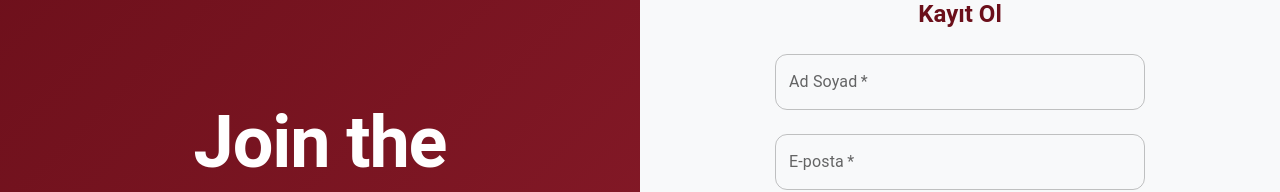
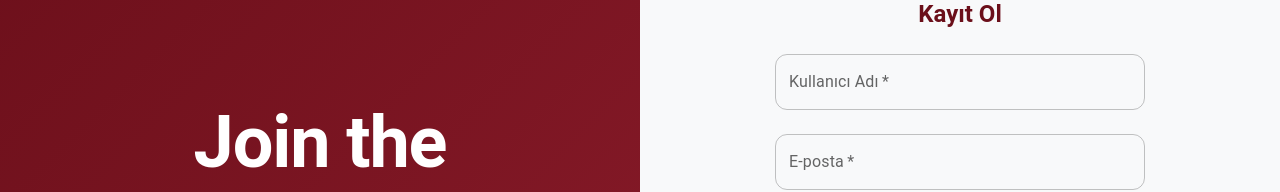
Before and after one commit to Mel4sa/WORKNEST, a React (Vite) app in the folder frontend/: page /signin in a window 1280 px wide. Shown: the part 148-340 px from the top of the page. Built offline with nearby package versions, Linux system fonts and the light colour scheme; no server answers.

Commit message:
feat: update user profile and sign-in components

```diff
--- a/frontend/src/components/profile/AccountSettingsDialog.jsx
+++ b/frontend/src/components/profile/AccountSettingsDialog.jsx
@@ -65,7 +65,7 @@ const AccountSettingsDialog = ({ open, onClose, onMessage }) => {
   };
 
   const setUser = useAuthStore((state) => state.setUser);
-  // Ad soyadın baş harflerini büyüt
+
   const capitalizeFullname = (str) => {
     return str
       .split(' ')
@@ -79,10 +79,10 @@ const AccountSettingsDialog = ({ open, onClose, onMessage }) => {
       const capitalized = capitalizeFullname(newUsername);
       const res = await axiosInstance.put("/users/change-fullname", { fullname: capitalized });
       if (res.data.user) setUser(res.data.user);
-  showMessage("Ad soyad başarıyla güncellendi!", "success");
+  showMessage("Kullanıcı adı başarıyla güncellendi!", "success");
       handleCloseDialog();
     } catch {
-  showMessage("Ad soyad güncellenirken hata oluştu!", "error");
+  showMessage("Kullanıcı adı güncellenirken hata oluştu!", "error");
     }
   };
 
@@ -164,7 +164,7 @@ const AccountSettingsDialog = ({ open, onClose, onMessage }) => {
         boxShadow: "inset 0 2px 4px rgba(0,0,0,0.05)"
       }}>
         {[
-          { key: "fullname", label: "Ad Soyad" },
+          { key: "fullname", label: "Kullanıcı Adı" },
           { key: "email", label: "E-posta" },
           { key: "password", label: "Şifre" },
           { key: "delete", label: "Sil" },
@@ -196,12 +196,12 @@ const AccountSettingsDialog = ({ open, onClose, onMessage }) => {
   {activeTab === "fullname" && (
         <Box sx={{ backgroundColor: "#fff", borderRadius: "16px", p: 3, boxShadow: "0 4px 12px rgba(0,0,0,0.05)" }}>
           <Typography variant="subtitle1" sx={{ mb: 2, fontWeight: 600, color: "#6b0f1a" }}>
-            Ad Soyad Değiştir
+            Kullanıcı Adı Değiştir
           </Typography>
           <TextField
             fullWidth
-            label="Yeni Ad Soyad"
-            placeholder="Yeni ad soyadınızı girin"
+            label="Yeni Kullanıcı Adı"
+            placeholder="Yeni kullanıcı adınızı girin"
             sx={{
               mb: 3,
               "& .MuiOutlinedInput-root": {
@@ -235,7 +235,7 @@ const AccountSettingsDialog = ({ open, onClose, onMessage }) => {
             }}
             onClick={handleChangeUsername}
           >
-            Ad Soyadı Kaydet
+            Kaydet
           </Button>
         </Box>
       )}
--- a/frontend/src/pages/SignIn.jsx
+++ b/frontend/src/pages/SignIn.jsx
@@ -184,7 +184,7 @@ function SignIn() {
           </Typography>
 
           <TextField
-            label="Ad Soyad"
+            label="Kullanıcı Adı"
             fullWidth
             required
             value={fullname}
```
Also changed, not shown: 1 other file (tests, documents, lock files or other folders).
